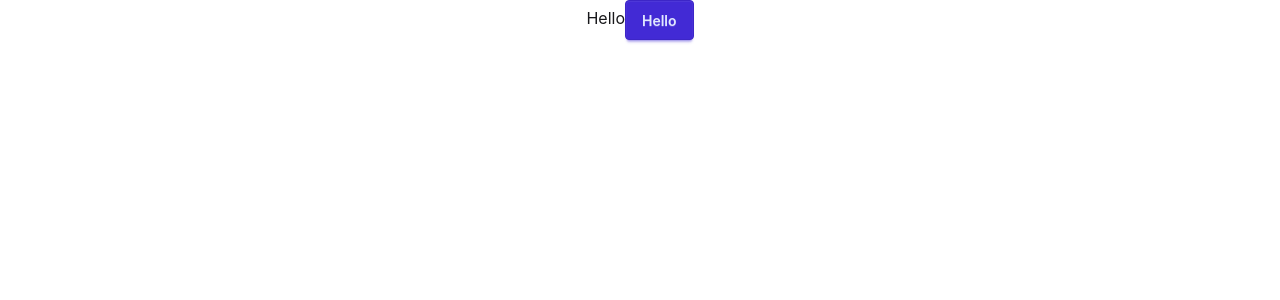
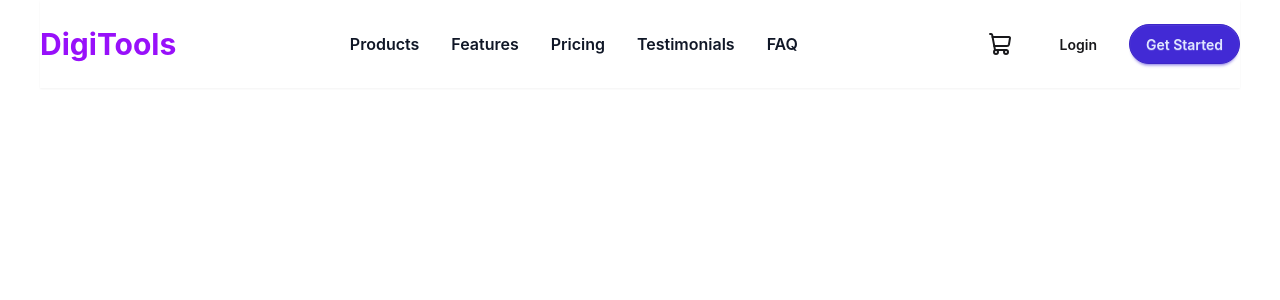
Before and after one commit to shoyon-at-git/B13-Assignment-6, a React (Vite) app: page / in a window 1280 px wide. Shown: the top 300 px of the page. Built offline with nearby package versions, Linux system fonts and the light colour scheme.

Commit message:
Added the navigation bar

```diff
--- a/index.html
+++ b/index.html
@@ -4,7 +4,7 @@
     <meta charset="UTF-8" />
     <link rel="icon" type="image/svg+xml" href="/favicon.svg" />
     <meta name="viewport" content="width=device-width, initial-scale=1.0" />
-    <title>digitool-platform</title>
+    <title>DigiTools-platform</title>
   </head>
   <body>
     <div id="root"></div>
--- a/package.json
+++ b/package.json
@@ -11,6 +11,7 @@
   },
   "dependencies": {
     "@tailwindcss/vite": "^4.2.2",
+    "lucide-react": "^1.7.0",
     "react": "^19.2.4",
     "react-dom": "^19.2.4",
     "tailwindcss": "^4.2.2"
--- a/src/App.jsx
+++ b/src/App.jsx
@@ -1,12 +1,12 @@
 import './App.css'
+import NavBar from './assets/components/navbar/NavBar'
 
 function App() {
   return (
     <>
-    <div className='text-center'>
-      Hello
-      <button className='btn btn-primary'>Hello</button>
-    </div>
+    <header>
+      <NavBar></NavBar>
+    </header>
     </>
   )
 }
--- /dev/null
+++ b/src/assets/components/navbar/NavBar.jsx
@@ -0,0 +1,34 @@
+import React from 'react';
+import NavItems from './navitems/NavItems';
+import { ShoppingCart } from 'lucide-react';
+
+const NavBar = () => {
+    const navItems = [
+  { "id": 1, "name": "Products", "path": "#products" },
+  { "id": 2, "name": "Features", "path": "#features" },
+  { "id": 3, "name": "Pricing", "path": "#pricing" },
+  { "id": 4, "name": "Testimonials", "path": "#testimonial" },
+  { "id": 5, "name": "FAQ", "path": "#faq" },
+];
+
+    return (
+        <div className='max-w-300 mx-auto  py-6 flex justify-between items-center shadow-xs'>
+            <h2 className='text-3xl text-purple-600 font-bold'>DigiTools</h2>
+            <ul className=' flex gap-8'>
+                {
+                    navItems.map((item) => <NavItems item={item} key={item.id}></NavItems>)
+                }
+            </ul>
+            <div className='flex items-center gap-4'>
+                <button className='btn btn-outline border-none relative'>
+                    <ShoppingCart></ShoppingCart>
+                    <p className='bg-red-600 text-[10px] text-white rounded px-1 absolute top-[12%] left-[50%] hidden'>0</p>
+                </button>
+                <button className='btn btn-outline border-none'>Login</button>
+                <button className='btn btn-primary rounded-3xl'>Get Started</button>
+            </div>
+        </div>
+    );
+};
+
+export default NavBar;
--- /dev/null
+++ b/src/assets/components/navbar/navitems/NavItems.jsx
@@ -0,0 +1,11 @@
+import React from 'react';
+
+const NavItems = ({item}) => {
+    return (
+        <div>
+            <li className='font-semibold text-[#101727]'><a href={item.path}>{item.name}</a></li>
+        </div>
+    );
+};
+
+export default NavItems;
```
Also changed, not shown: 1 other file (tests, documents, lock files or other folders).
